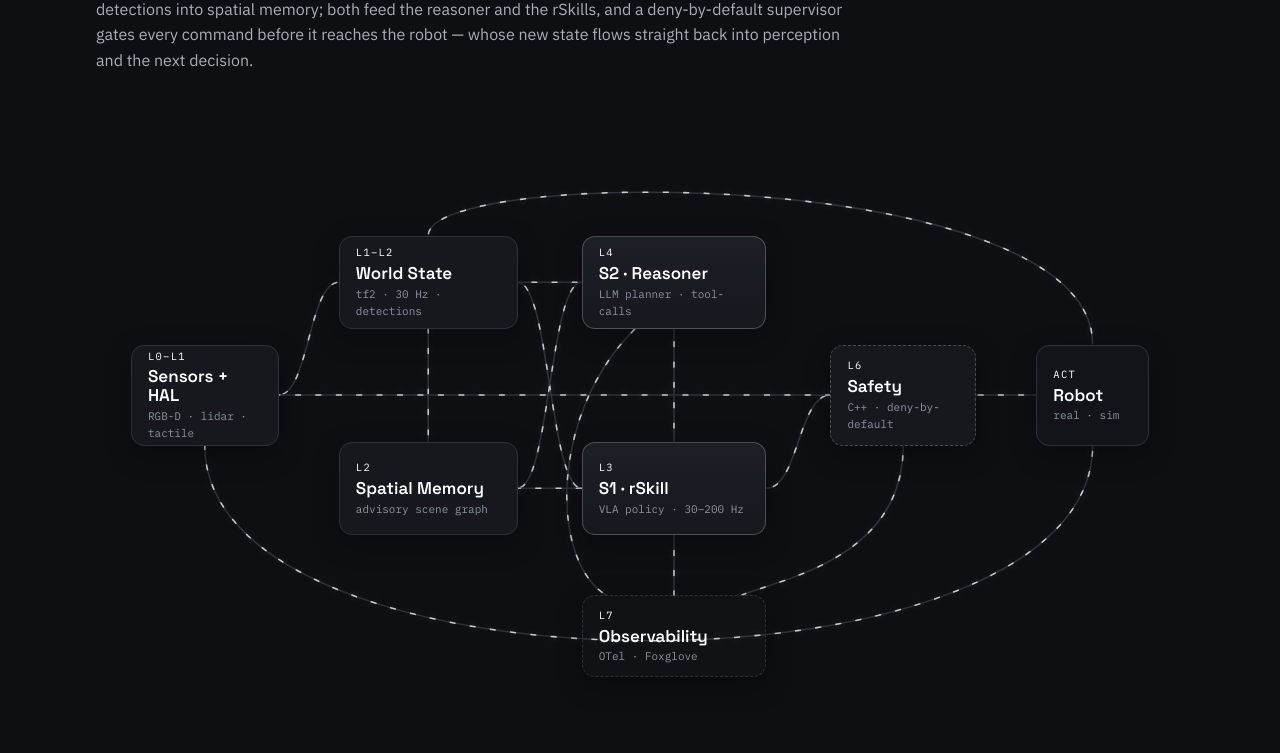
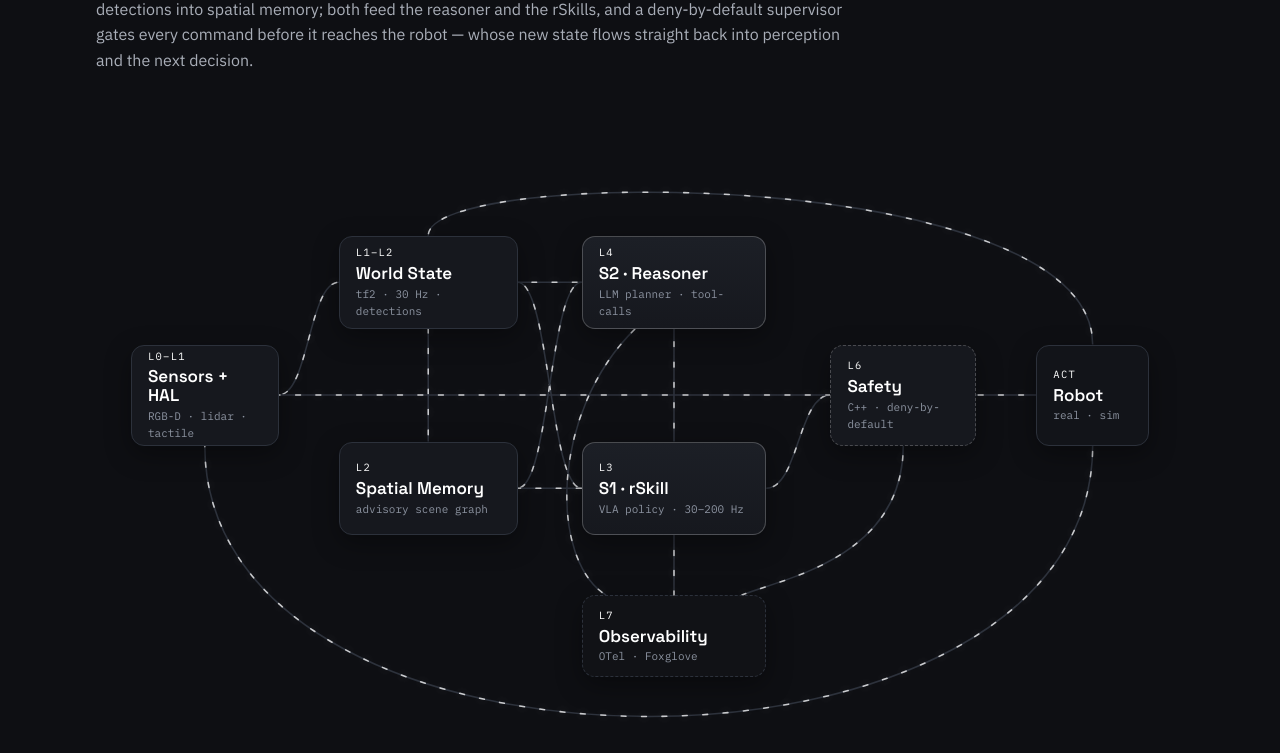
Before and after one commit to OpenRAL/website, a React (Vite) app: page / in a window 1280 px wide. Shown: the part 1800-2553 px from the top of the page. Built offline with nearby package versions, Linux system fonts and the light colour scheme.

Commit message:
fix(site): lower robot→sensors feedback arc to clear the Observability card
Co-Authored-By: Claude Opus 4.8 (1M context) <noreply@anthropic.com>

```diff
--- a/src/components/ArchitectureDiagram.css
+++ b/src/components/ArchitectureDiagram.css
@@ -9,7 +9,7 @@
   position: relative;
   width: 100%;
   min-width: 760px;
-  aspect-ratio: 1120 / 620;
+  aspect-ratio: 1120 / 648;
 }
 
 .diagram-svg {
--- a/src/components/ArchitectureDiagram.jsx
+++ b/src/components/ArchitectureDiagram.jsx
@@ -5,7 +5,7 @@ import { useReveal, useStagger } from "../hooks/useReveal.js";
 import "./ArchitectureDiagram.css";
 
 const VW = 1120;
-const VH = 620;
+const VH = 648;
 
 const byId = Object.fromEntries(NODES.map((n) => [n.id, n]));
 const anchors = (n) => ({
@@ -27,11 +27,11 @@ function edgePath(e) {
     const [bx, by] = b.top;
     return `M ${ax} ${ay} C ${ax} 46 ${bx} 46 ${bx} ${by}`;
   }
-  // feedback: robot → sensors, arcing along the bottom
+  // feedback: robot → sensors, arcing along the bottom, clear of Observability
   if (e.route === "loopBottom") {
     const [ax, ay] = a.bottom;
     const [bx, by] = b.bottom;
-    return `M ${ax} ${ay} C ${ax} 602 ${bx} 602 ${bx} ${by}`;
+    return `M ${ax} ${ay} C ${ax} 706 ${bx} 706 ${bx} ${by}`;
   }
   // sensors → safety, straight across the inter-row gap
   if (e.route === "cross") {
```
